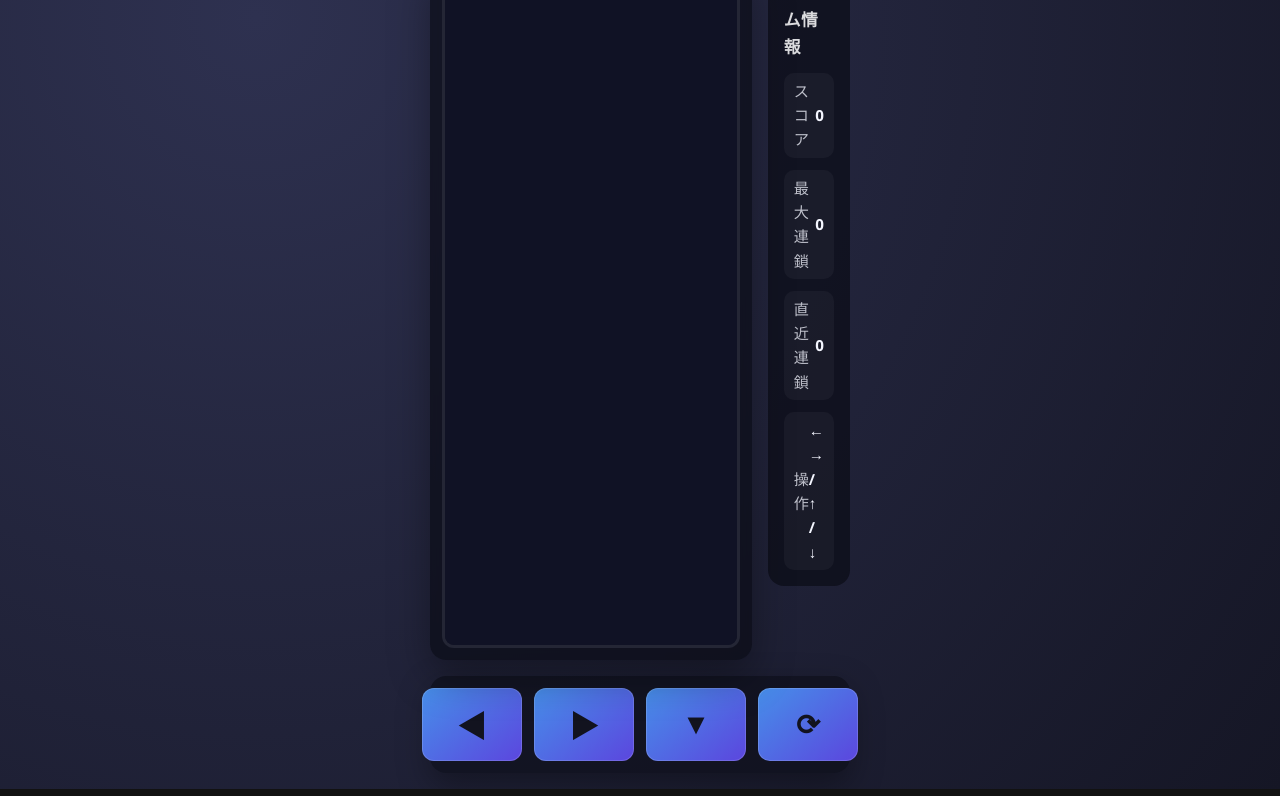
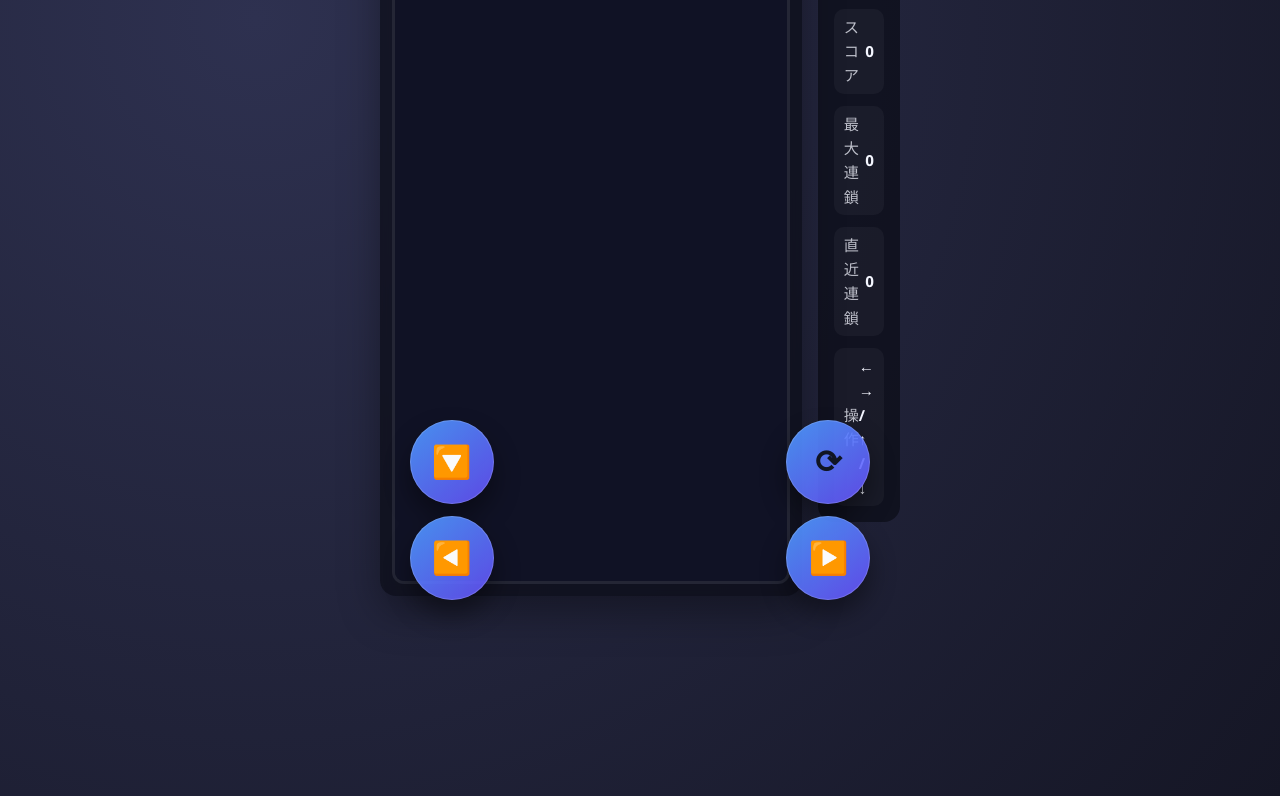
Before and after one commit to Koppe04/-, a plain HTML site: page index.html in a window 1280 px wide. Shown: the part 176-972 px from the top of the page. Drawn offline with Linux system fonts and the light colour scheme.

Commit message:
Add files via upload

```diff
--- a/index.html
+++ b/index.html
@@ -23,6 +23,7 @@
       flex-direction: column;
       align-items: center;
       padding: 16px;
+      padding-bottom: 200px;
       gap: 16px;
     }
     header {
@@ -59,9 +60,9 @@
 
     #gameLayout {
       display: grid;
-      grid-template-columns: minmax(auto, 360px);
+      grid-template-columns: minmax(auto, 480px);
       gap: 16px;
-      width: min(420px, 94vw);
+      width: min(520px, 94vw);
     }
     #canvasContainer {
       background: rgba(10, 12, 22, 0.7);
@@ -112,62 +113,78 @@
     }
 
     #touchControls {
-      margin-top: auto;
-      width: min(420px, 96vw);
-      display: grid;
-      grid-template-columns: repeat(4, minmax(0, 1fr));
+      position: fixed;
+      bottom: 0;
+      left: 0;
+      right: 0;
+      display: flex;
+      justify-content: space-between;
+      padding: 0 24px 24px;
+      padding-bottom: calc(24px + env(safe-area-inset-bottom, 0px));
+      pointer-events: none;
+      z-index: 20;
+    }
+    .control-column {
+      display: flex;
+      flex-direction: column;
       gap: 12px;
-      padding: 12px;
-      border-radius: 16px;
-      background: rgba(10, 12, 22, 0.6);
-      box-shadow: 0 12px 32px rgba(0, 0, 0, 0.35);
-      touch-action: none;
+      pointer-events: auto;
+    }
+    .left-controls {
+      align-items: flex-start;
+    }
+    .right-controls {
+      align-items: flex-end;
     }
     .control-btn {
-      padding: 16px 0;
-      font-size: clamp(1.2rem, 3vw + 0.4rem, 1.8rem);
+      width: clamp(60px, 12vw, 84px);
+      height: clamp(60px, 12vw, 84px);
+      font-size: clamp(1.6rem, 4vw + 0.4rem, 2rem);
       font-weight: 600;
-      border-radius: 12px;
+      border-radius: 50%;
       border: none;
-      background: linear-gradient(140deg, rgba(76, 156, 255, 0.9), rgba(104, 79, 255, 0.85));
-      color: #12131f;
+      background: linear-gradient(140deg, rgba(76, 156, 255, 0.92), rgba(104, 79, 255, 0.88));
+      color: #101523;
       cursor: pointer;
       touch-action: none;
       user-select: none;
-      box-shadow: inset 0 0 0 1px rgba(255, 255, 255, 0.15);
-      transition: transform 0.08s ease;
+      box-shadow: inset 0 0 0 1px rgba(255, 255, 255, 0.16), 0 14px 26px rgba(0, 0, 0, 0.4);
+      transition: transform 0.08s ease, filter 0.12s ease;
     }
     .control-btn:active {
-      transform: scale(0.96);
+      transform: scale(0.94);
+      filter: brightness(0.95);
     }
 
     @media (min-width: 768px) {
       #gameLayout {
-        grid-template-columns: minmax(auto, 360px) 1fr;
+        grid-template-columns: minmax(auto, 480px) 1fr;
         align-items: start;
       }
       #touchControls {
-        grid-template-columns: repeat(4, 100px);
-        justify-content: center;
+        padding: 0 32vw;
+        padding-bottom: calc(24px + env(safe-area-inset-bottom, 0px));
       }
     }
 
     @media (pointer: fine) {
       #touchControls {
-        opacity: 0.82;
+        opacity: 0.55;
+      }
+      #touchControls:hover {
+        opacity: 0.85;
       }
     }
   </style>
 </head>
 <body>
   <header>
-    <h1>ぷよぷよ風落ちゲー（簡易版）</h1>
     <button id="startButton">スタート</button>
   </header>
 
   <main id="gameLayout">
     <div id="canvasContainer">
-      <canvas id="gameCanvas" width="288" height="576"></canvas>
+      <canvas id="gameCanvas" width="384" height="576"></canvas>
     </div>
     <aside id="hud">
       <h2>ゲーム情報</h2>
@@ -179,10 +196,14 @@
   </main>
 
   <nav id="touchControls">
-    <button class="control-btn" data-action="left" aria-label="左に移動">◀︎</button>
-    <button class="control-btn" data-action="right" aria-label="右に移動">▶︎</button>
-    <button class="control-btn" data-action="down" aria-label="ソフトドロップ">▼</button>
-    <button class="control-btn" data-action="rotate" aria-label="回転">⟳</button>
+    <div class="control-column left-controls">
+      <button class="control-btn" data-action="down" aria-label="ソフトドロップ">🔽</button>
+      <button class="control-btn" data-action="left" aria-label="左に移動">◀️</button>
+    </div>
+    <div class="control-column right-controls">
+      <button class="control-btn" data-action="rotate" aria-label="回転">⟳</button>
+      <button class="control-btn" data-action="right" aria-label="右に移動">▶️</button>
+    </div>
   </nav>
 
   <script>
@@ -194,7 +215,7 @@
     const maxChainValue = document.getElementById("maxChainValue");
     const currentChainValue = document.getElementById("currentChainValue");
 
-    const COLS = 6;
+    const COLS = 8;
     const ROWS = 12;
     const COLORS = ["#000000", "#ff595e", "#ffca3a", "#8ac926", "#1982c4", "#6a4c93"];
     const DROP_INTERVAL = 700;
@@ -278,6 +299,7 @@
           running = false;
         }
       });
+      applyGravity();
       const result = resolveBoard();
       if (result.totalCleared > 0) {
         const gained = result.totalCleared * 10 * result.chainCount;
@@ -455,7 +477,7 @@
     }
 
     function resizeCanvas() {
-      const maxCanvasWidth = Math.min(window.innerWidth * 0.9, 360);
+      const maxCanvasWidth = Math.min(window.innerWidth * 0.9, COLS * 60);
       const computedCell = Math.floor(maxCanvasWidth / COLS);
       cellSize = Math.max(28, Math.min(56, computedCell));
       const width = COLS * cellSize;
```
